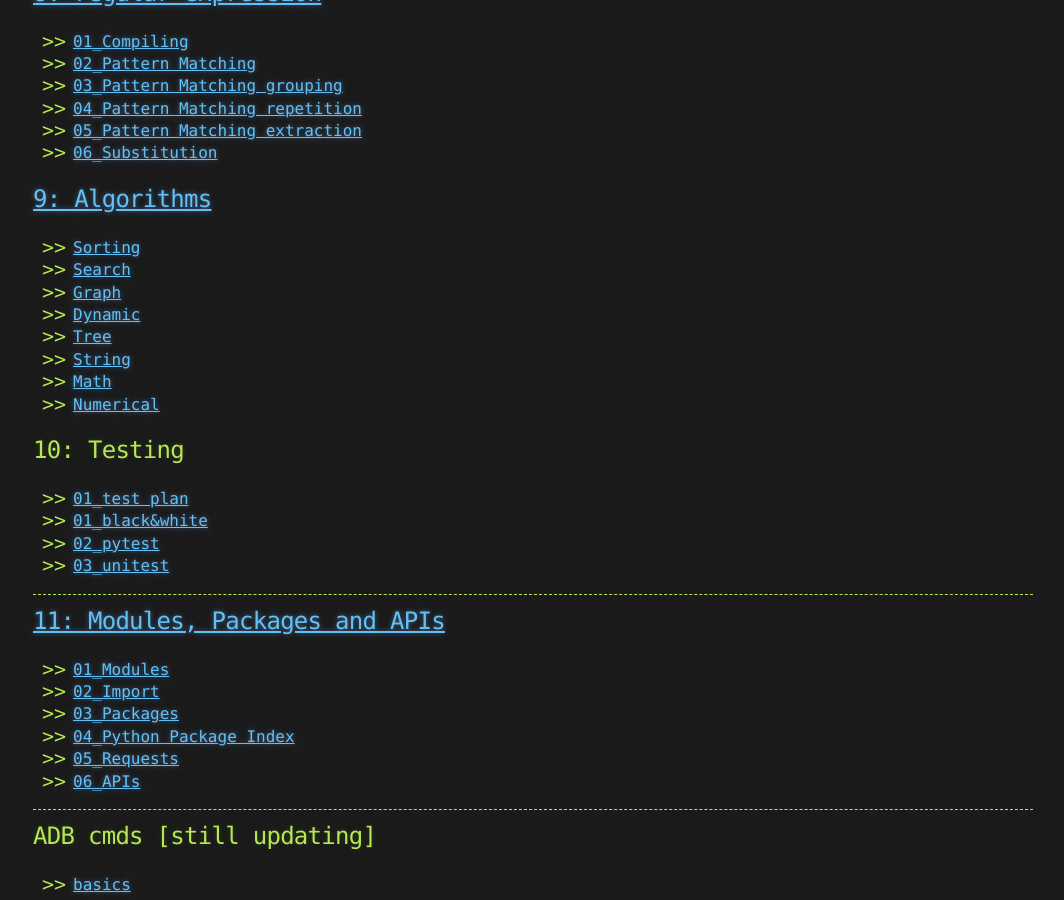
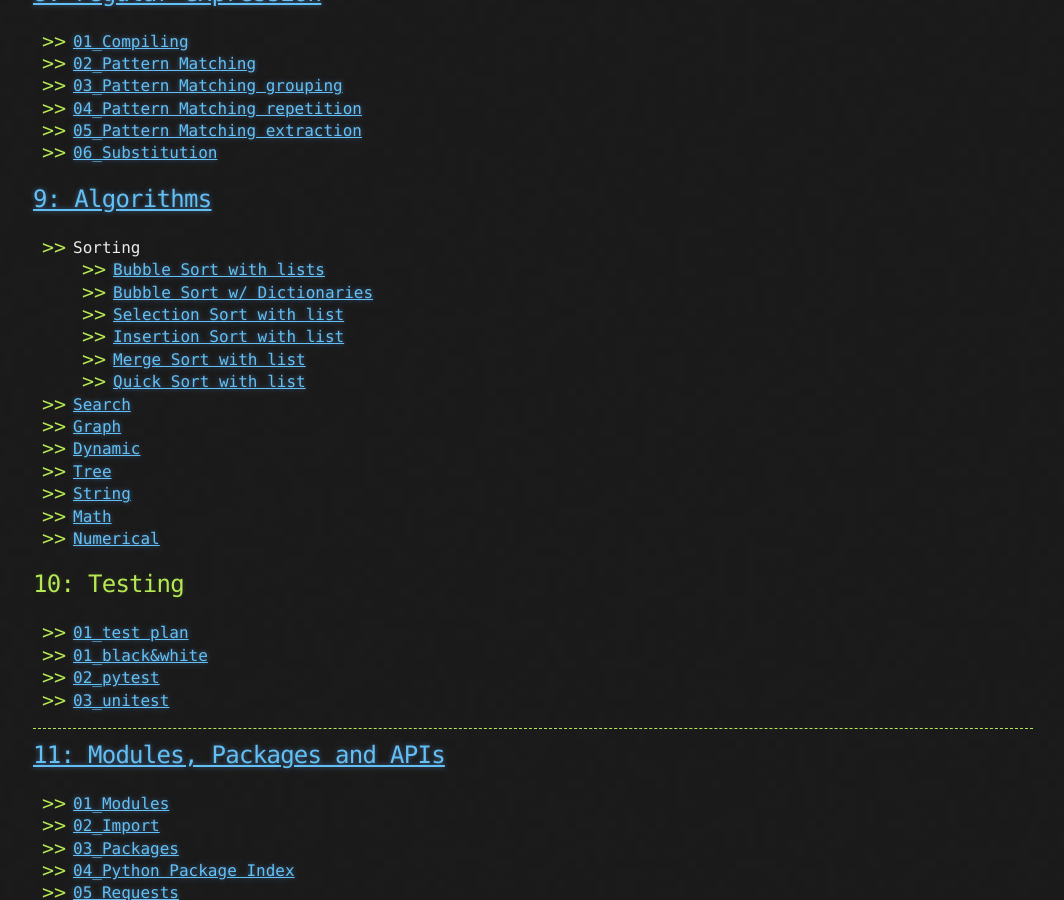
Before and after one commit to sciustechnologia/sciustechnologia.github.io, a Jekyll site: the page built from index.md, in a window 1280 px wide and 900 px high, scrolled down 5244 px. Shown: the whole window, without its empty margins (107-1171 px from the left). Built offline with Jekyll 4.4.1, drawn with Linux system fonts in a browser that asks for light colours.

Commit message:
Update index.md

```diff
--- a/index.md
+++ b/index.md
@@ -223,7 +223,13 @@ Testing AI
 
 ## [9: Algorithms](./python/10_algos/10_algos.html)
 
-- [Sorting](./python/10_algos/1001.html)
+- Sorting
+  - [Bubble Sort with lists](./python/10_algos/1001.html)
+  - [Bubble Sort w/ Dictionaries](./python/10_algos/10012.html)
+  - [Selection Sort with list](./python/10_algos/10013.html)
+  - [Insertion Sort with list](./python/10_algos/10014.html)
+  - [Merge Sort with list](./python/10_algos/10015.html)
+  - [Quick Sort with list](./python/10_algos/10016.html)
 - [Search](./python/10_algos/1002.html)
 - [Graph](./python/10_algos/1003.html)
 - [Dynamic](./python/10_algos/1004.html)
```
